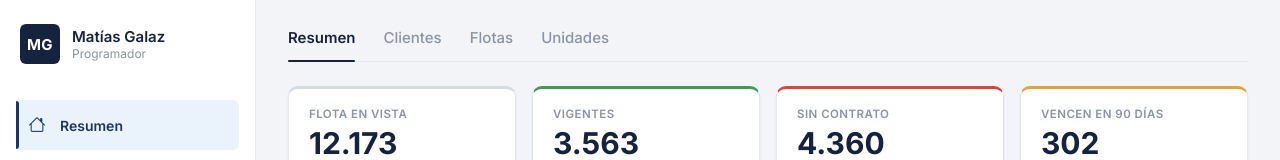
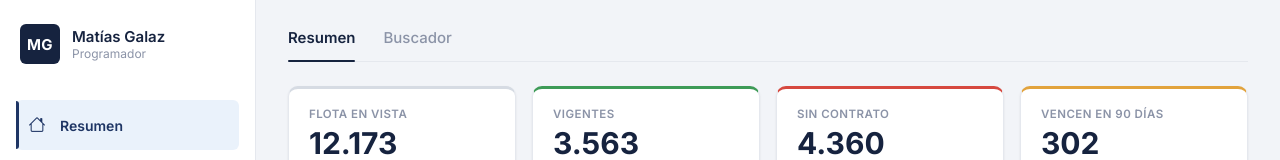
Before and after one commit to Galaz06/Aplicaciones-Volvo, a plain HTML site: page frontend/index.html in a window 1280 px wide. Shown: the top 160 px of the page. Drawn offline with nearby package versions, Linux system fonts and the light colour scheme.

Commit message:
commit 1

```diff
--- a/frontend/index.html
+++ b/frontend/index.html
@@ -58,9 +58,7 @@
         <main class="main">
             <nav class="topbar-tabs">
                 <a href="#" class="active">Resumen</a>
-                <a href="#">Clientes</a>
-                <a href="#">Flotas</a>
-                <a href="#">Unidades</a>
+                <a href="#">Buscador</a>
             </nav>
 
             <div class="kpi-grid">
```
